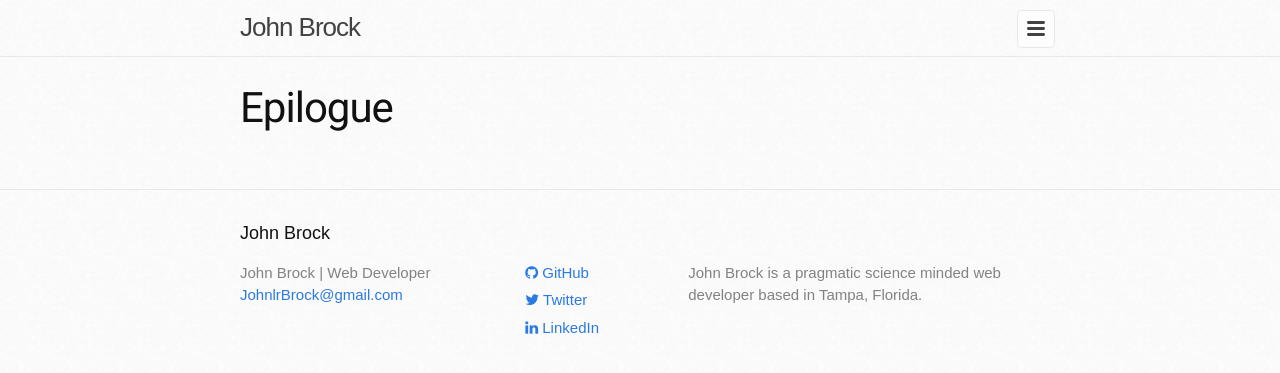
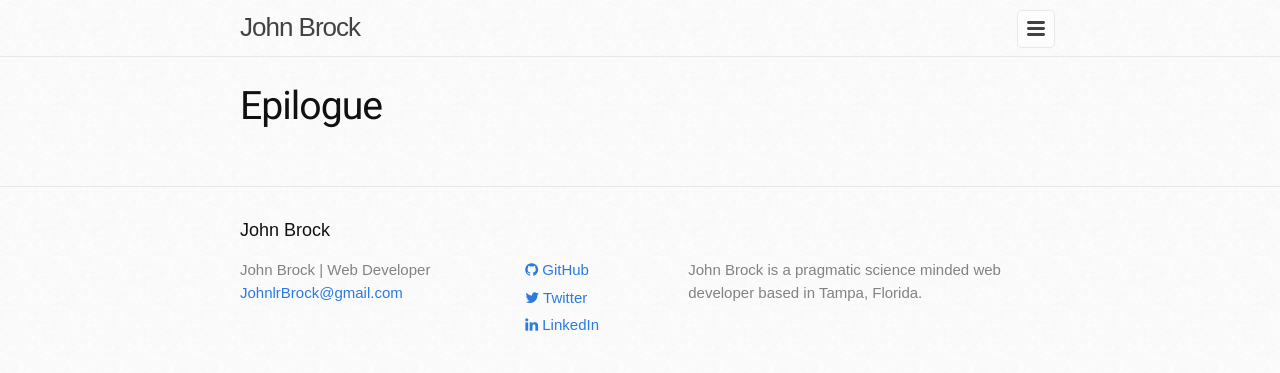
Before and after one commit to JohnLRBrock/JohnBrock, a Jekyll site: the page built from epilogue.md, in a window 1280 px wide. Shown: the top 373 px of the page. Built offline with Jekyll 4.4.1, drawn with Linux system fonts in a browser that asks for light colours; nearby versions of some CDN libraries; some web fonts are replaced.

Commit message:
smaller headlines

```diff
--- a/_sass/minima/_layout.scss
+++ b/_sass/minima/_layout.scss
@@ -246,7 +246,7 @@
 }
 
 .post-title {
-  @include relative-font-size(2.625);
+  @include relative-font-size(2.45);
   font-family: $roboto-font-family;
   letter-spacing: -1px;
   line-height: 1;
```
